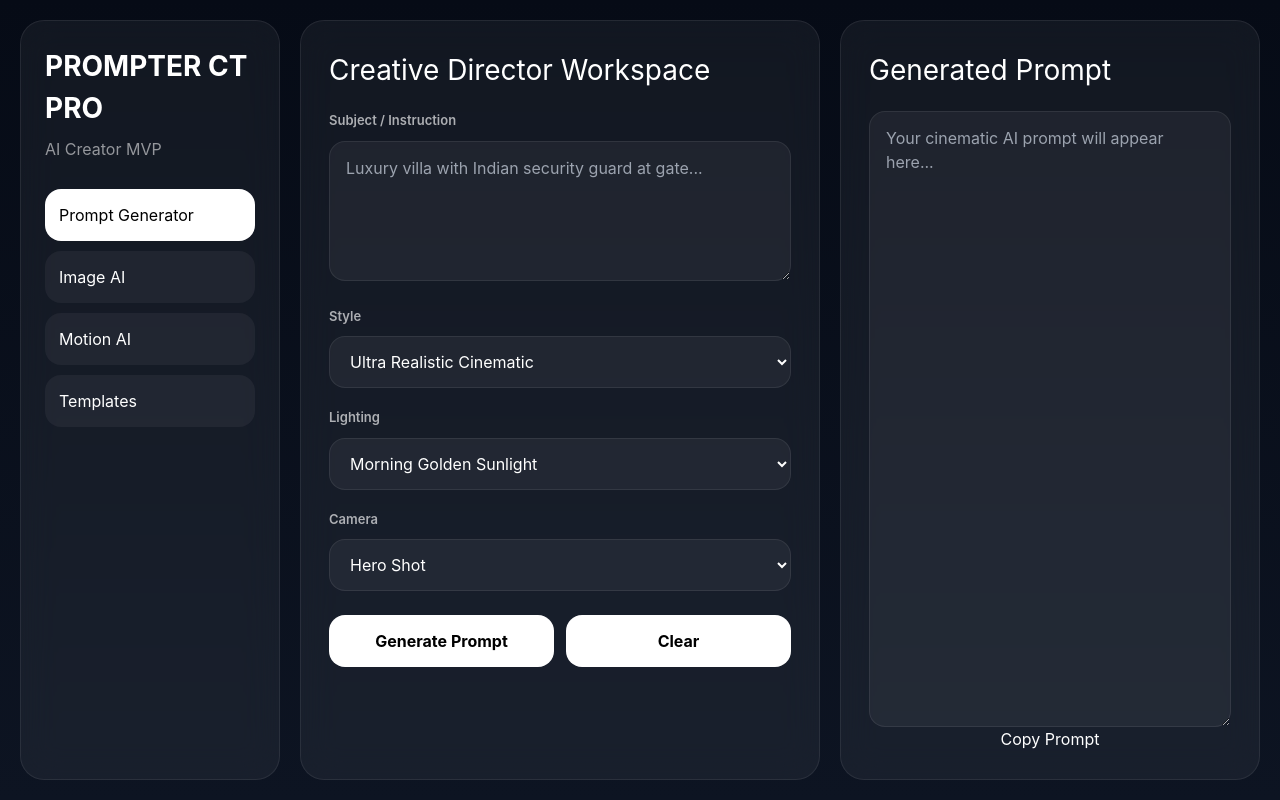
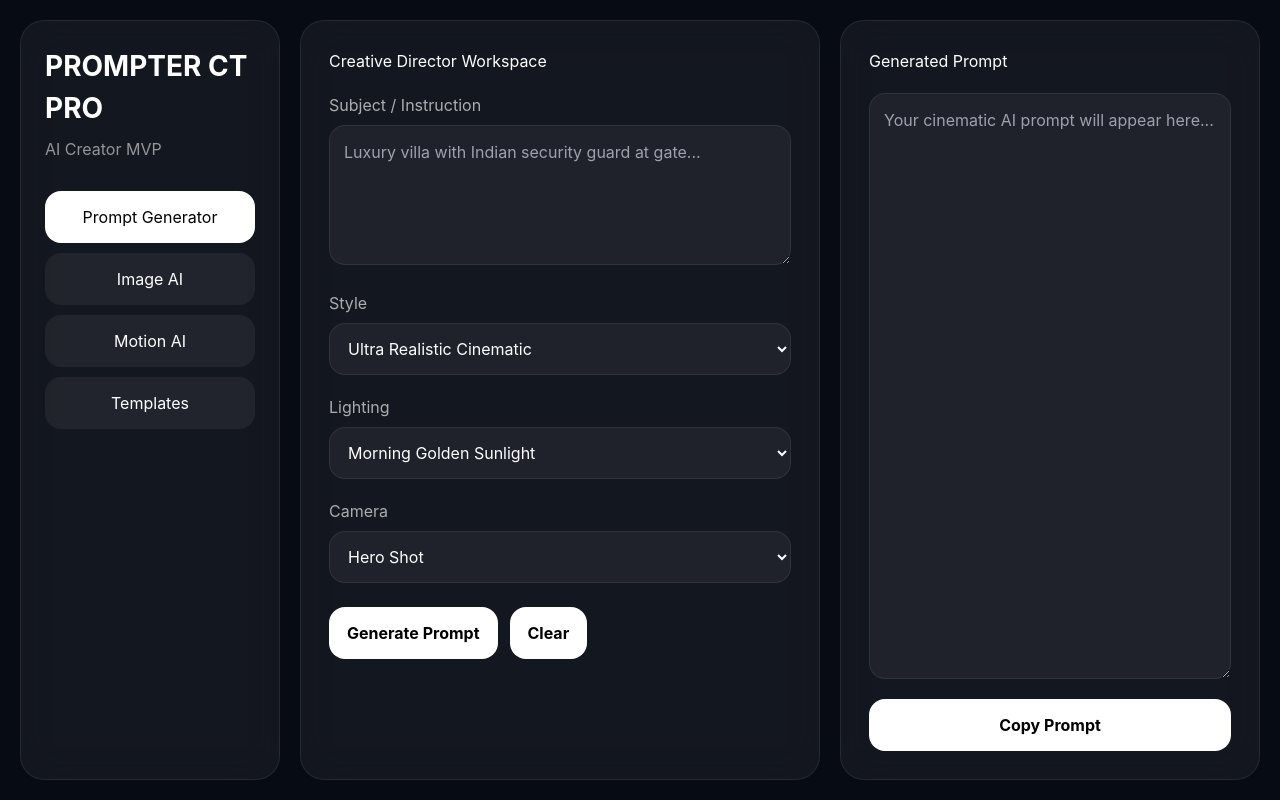
Before and after one commit to artfeltdesigning-sketch/prompter-ct-pro, a Next.js app: page / in a window 1280 px wide. Built offline with nearby package versions, Linux system fonts and the light colour scheme.

Commit message:
Update globals.css

```diff
--- a/app/globals.css
+++ b/app/globals.css
@@ -10,9 +10,9 @@ html,
 body {
   margin: 0;
   padding: 0;
-  font-family: Inter, -apple-system, BlinkMacSystemFont, sans-serif;
-  background: linear-gradient(180deg, #060b16, #0d1422);
+  background: #070b14;
   color: white;
+  font-family: Inter, Arial, sans-serif;
 }
 
 body {
@@ -23,17 +23,17 @@ body {
   display: grid;
   grid-template-columns: 260px 1fr 420px;
   gap: 20px;
+  min-height: 100vh;
   padding: 20px;
-  min-height: 100vh;
 }
 
 .sidebar,
 .workspace,
 .result-panel {
   background: rgba(255, 255, 255, 0.05);
-  border: 1px solid rgba(255, 255, 255, 0.08);
-  backdrop-filter: blur(18px);
+  border: 1px solid rgba(255,255,255,0.08);
   border-radius: 24px;
+  backdrop-filter: blur(20px);
 }
 
 .sidebar {
@@ -51,7 +51,7 @@ body {
 }
 
 .nav {
-  margin-top: 28px;
+  margin-top: 30px;
   display: flex;
   flex-direction: column;
   gap: 10px;
@@ -61,14 +61,11 @@ body {
   padding: 14px;
   border-radius: 16px;
   border: none;
-  background: rgba(255,255,255,0.05);
+  background: rgba(255,255,255,0.06);
   color: white;
   cursor: pointer;
-  transition: 0.25s ease;
-  text-align: left;
 }
 
-.nav-btn:hover,
 .nav-btn.active {
   background: white;
   color: black;
@@ -76,13 +73,11 @@ body {
 
 .workspace {
   padding: 28px;
-  overflow-y: auto;
 }
 
 .workspace h2,
 .result-panel h2 {
   margin-top: 0;
-  font-size: 28px;
 }
 
 .field {
@@ -91,49 +86,22 @@ body {
 
 .field label {
   display: block;
-  margin-bottom: 10px;
+  margin-bottom: 8px;
   color: rgba(255,255,255,0.65);
-  font-size: 13px;
-  font-weight: 600;
 }
 
-input,
-select,
-textarea {
+textarea,
+select {
   width: 100%;
-  padding: 14px 16px;
+  padding: 14px;
   border-radius: 16px;
   border: 1px solid rgba(255,255,255,0.08);
   background: rgba(255,255,255,0.05);
   color: white;
-  outline: none;
 }
 
 textarea {
   min-height: 140px;
-  resize: vertical;
-}
-
-.chips {
-  display: flex;
-  flex-wrap: wrap;
-  gap: 10px;
-}
-
-.chip {
-  padding: 10px 14px;
-  border-radius: 999px;
-  border: none;
-  background: rgba(255,255,255,0.06);
-  color: white;
-  cursor: pointer;
-  transition: 0.2s ease;
-}
-
-.chip:hover,
-.chip.active {
-  background: white;
-  color: black;
 }
 
 .actions {
@@ -142,20 +110,15 @@ textarea {
   margin-top: 24px;
 }
 
-.actions button {
-  flex: 1;
-  padding: 14px;
+.actions button,
+.copy-btn {
+  padding: 14px 18px;
   border-radius: 16px;
   border: none;
   background: white;
   color: black;
   font-weight: 700;
   cursor: pointer;
-  transition: 0.2s ease;
-}
-
-.actions button:hover {
-  transform: translateY(-2px);
 }
 
 .result-panel {
@@ -167,7 +130,7 @@ textarea {
 .result-panel textarea {
   flex: 1;
   min-height: 500px;
-  margin-top: 20px;
+  margin: 20px 0;
 }
 
 @media (max-width: 1200px) {
```
